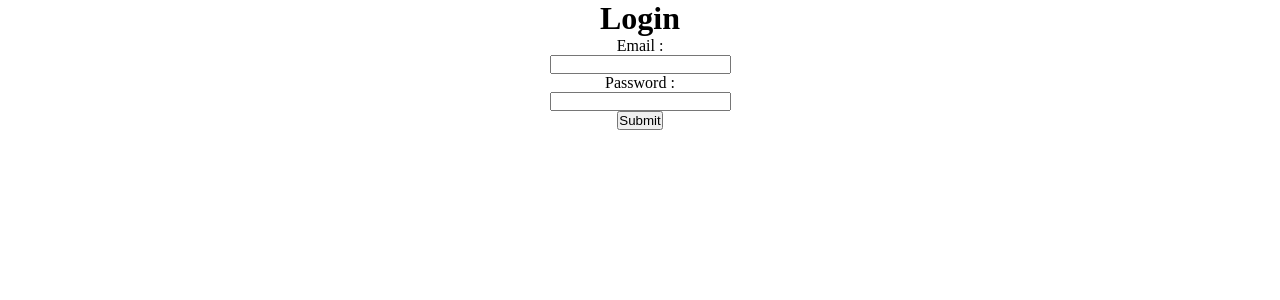
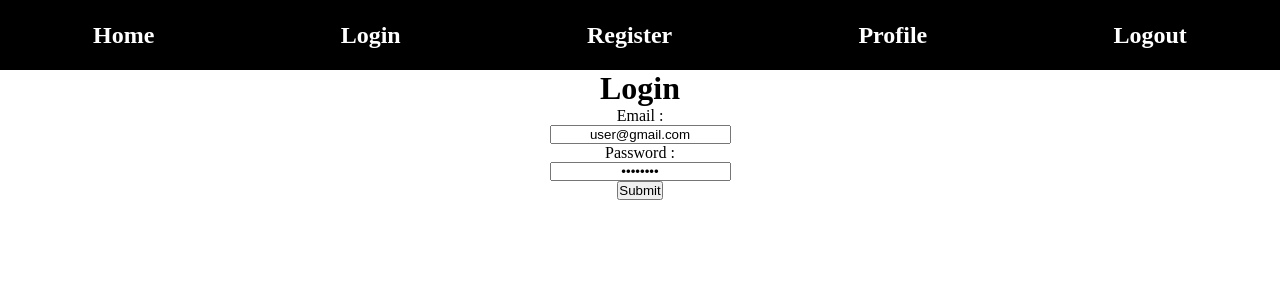
Before and after one commit to swaraj54/awdiz-35-react, a React (Vite) app in the folder react-app/: page /login in a window 1280 px wide. Shown: the top 300 px of the page. Built offline with nearby package versions, Linux system fonts and the light colour scheme.

Commit message:
Project session 2nd

```diff
--- a/react-app/src/App.jsx
+++ b/react-app/src/App.jsx
@@ -17,15 +17,17 @@ import UseRef from "./Practice/UseRef";
 import UseReducer from "./Practice/UseReducer";
 import ContextCounter from "./Practice/ContextCounter";
 import ReduxCounter from "./Practice/ReduxCounter";
+import ProjectNavbar from "./components/ProjectNavbar";
 
 function App() {
   return (
     <>
       {/* <Navbar /> */}
+      <ProjectNavbar />
       <Routes>
         <Route path="/" element={<Home />} />
         <Route path="/register" element={<Register />} />
-
+        <Route path="/login" element={<Login />} />
 
 
 
@@ -37,7 +39,6 @@ function App() {
           path="/single-product/:brandName/:productId"
           element={<SingleProduct />}
         />
-        <Route path="/login" element={<Login />} />
         <Route path="*" element={<NotFound />} />
 
         <Route path="/usestate" element={<UseState />} />
--- /dev/null
+++ b/react-app/src/components/ProjectNavbar.jsx
@@ -0,0 +1,16 @@
+import { useNavigate } from "react-router";
+
+const ProjectNavbar = () =>{
+    const navigate = useNavigate();
+    return(
+        <div style={{height : "70px",display:"flex", justifyContent:"space-around", backgroundColor:"black", color:"white", alignItems:"center"}}>
+            <h2 onClick={() => navigate('/')}>Home</h2>
+            <h2 onClick={() => navigate('/login')}>Login</h2>
+            <h2 onClick={() => navigate('/register')}>Register</h2>
+            <h2 onClick={() => navigate('/profile')}>Profile</h2>
+            <h2 onClick={() => navigate('/logout')}>Logout</h2>
+        </div>
+    )
+}
+
+export default ProjectNavbar;
--- a/react-app/src/config/axiosConfig.js
+++ b/react-app/src/config/axiosConfig.js
@@ -2,11 +2,7 @@ import axios from "axios";
 
 const api = axios.create({
   baseURL: "http://localhost:8000/api",
-  //   baseURL: "https://amazon-backend.com/api/v1",
-  //   baseURL:
-  //     process.env.mode == "local"
-  //       ? "http://localhost:8000/api/v1"
-  //       : "https://amazon-backend.com/api/v1",
+ withCredentials: true,
 });
 
 export default api;
--- a/react-app/src/pages/Home.jsx
+++ b/react-app/src/pages/Home.jsx
@@ -1,9 +1,12 @@
 import toast from "react-hot-toast";
+import { useSelector } from "react-redux";
 
 function Home() {
+  const state = useSelector((state) => state.auth.user);
+  console.log(state, "state");
   return (
     <div>
-      <h1>Home Page</h1>
+      <h1>Hello! {state?.name}, Email - {state?.email}, Welcome to our app!</h1>
     </div>
   );
 }
--- a/react-app/src/pages/Login.jsx
+++ b/react-app/src/pages/Login.jsx
@@ -1,7 +1,17 @@
 import React, { useState } from "react";
+import api from "../config/axiosConfig";
+import { useNavigate } from "react-router";
+import toast from "react-hot-toast";
+import { useDispatch } from "react-redux";
+import { login } from "../redux/authSlice";
 
 const Login = () => {
-  const [loginData, setLoginData] = useState({ email: "", password: "" });
+  const dispatch = useDispatch();
+  const navigate = useNavigate();
+  const [loginData, setLoginData] = useState({
+    email: "user@gmail.com",
+    password: "pass@123",
+  });
   console.log(loginData, "loginData");
 
   const handleChange = (event) => {
@@ -10,10 +20,18 @@ const Login = () => {
     setLoginData({ ...loginData, [event.target.name]: event.target.value });
   };
 
-  const handleSubmit = (event) => {
+  const handleSubmit = async (event) => {
     event.preventDefault();
-    alert("Submitted.");
-    if (loginData.password.length < 8) {
+    try {
+      const response = await api.post("/auth/login", loginData);
+      if (response.data.success) {
+        dispatch(login(response.data.user));
+        toast.success(response.data.message);
+        navigate("/");
+      }
+    } catch (error) {
+      toast.error(error.response.data.message);
+      console.log(error, "error");
     }
   };
 
@@ -26,11 +44,21 @@ const Login = () => {
       <form onSubmit={handleSubmit}>
         <label>Email :</label>
         <br />
-        <input onChange={handleChange} type="email" name="email" />
+        <input
+          value={loginData.email}
+          onChange={handleChange}
+          type="email"
+          name="email"
+        />
         <br />
         <label>Password :</label>
         <br />
-        <input onChange={handleChange} type="password" name="password" />
+        <input
+          value={loginData.password}
+          onChange={handleChange}
+          type="password"
+          name="password"
+        />
         <br />
         <input type="submit" />
         <br />
--- /dev/null
+++ b/react-app/src/redux/authSlice.js
@@ -0,0 +1,19 @@
+import { createSlice } from "@reduxjs/toolkit";
+
+const authSlice = createSlice({
+  name: "auth",
+  initialState: { user: null },
+  reducers: {
+    login: (state, action) => {
+      state.user = action.payload;
+    }
+    ,
+    logout: (state) => {
+      state.user = null;
+    }
+  },
+});
+
+export const { login, logout } = authSlice.actions;
+
+export default authSlice.reducer;
--- a/react-app/src/redux/store.js
+++ b/react-app/src/redux/store.js
@@ -1,11 +1,12 @@
 import { configureStore } from "@reduxjs/toolkit";
 import counterReducer from "./counterSlice";
+import authReducer from "./authSlice";
 
 const store = configureStore({
   reducer: {
     counter: counterReducer,
     // theme : themeReducer,
-    // auth : authReducer
+    auth : authReducer
   },
 });
 
```
